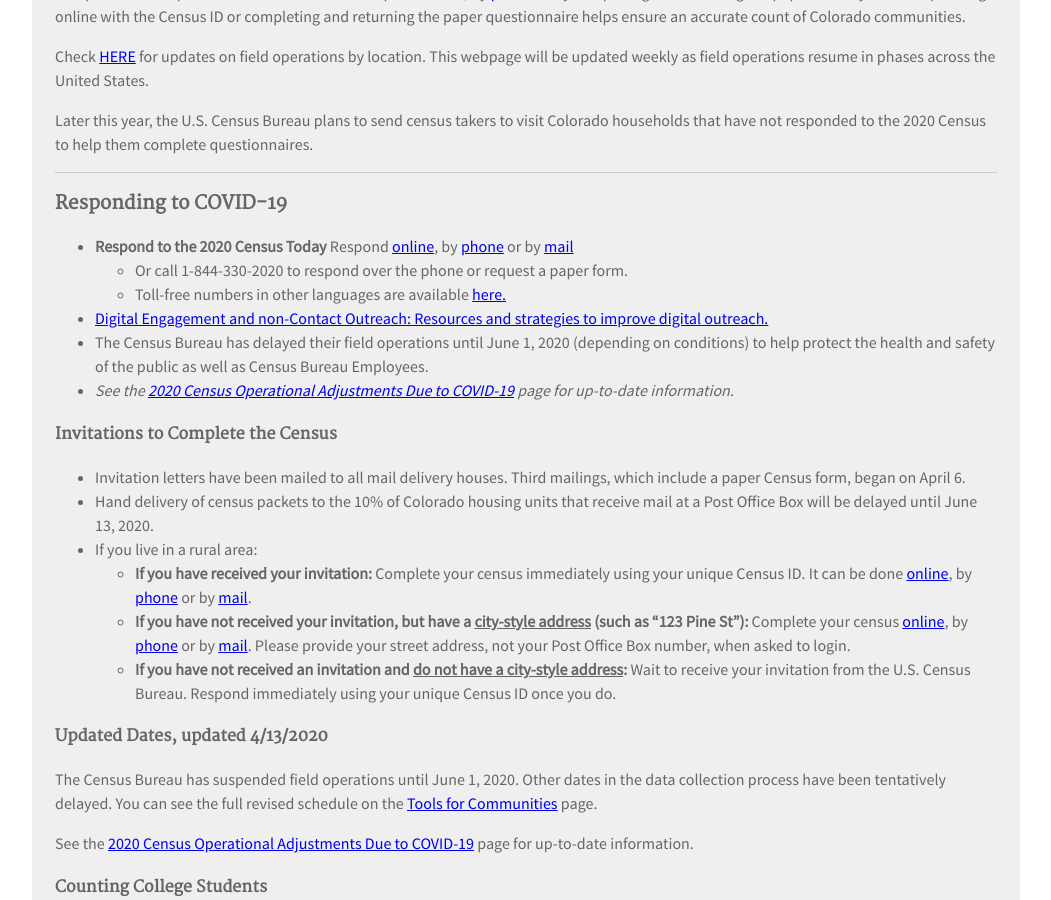
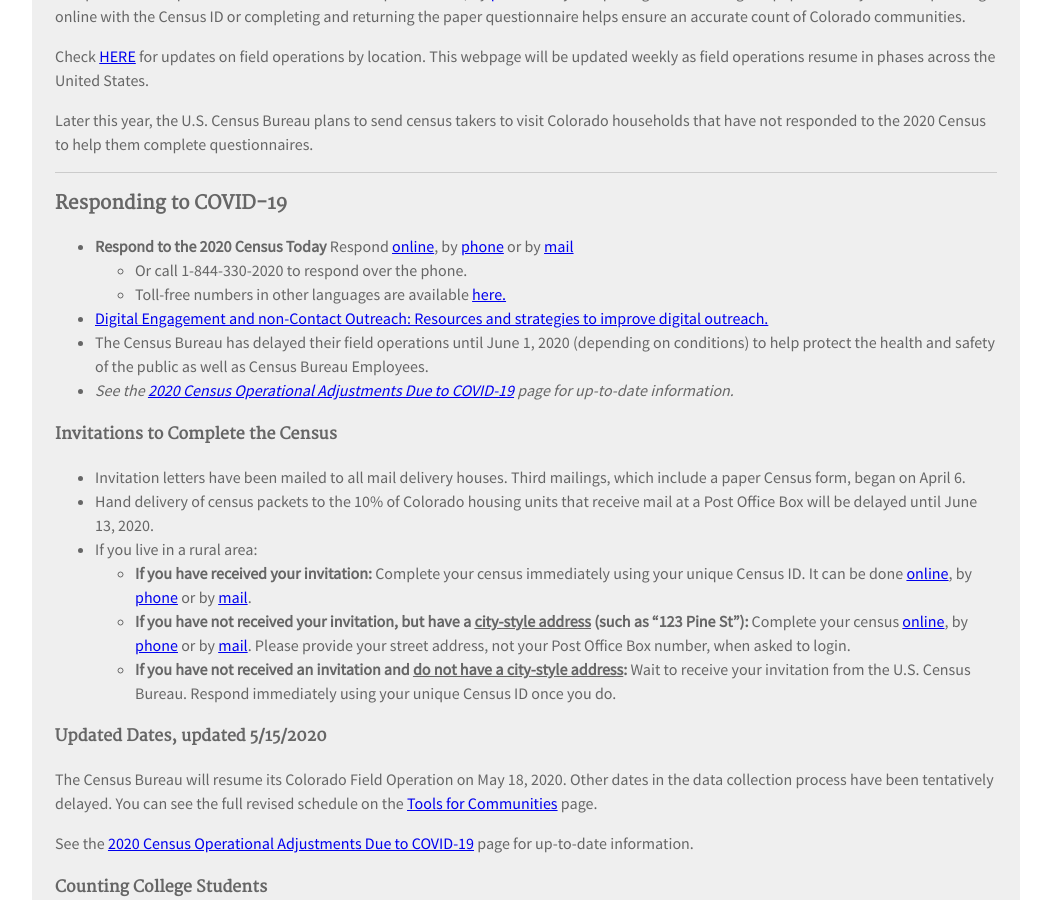
Before and after one commit to TBleess/Website_New, a Jekyll site: the page built from pages/5_CensusACS/2020-covid.html, in a window 1280 px wide and 900 px high, scrolled down 812 px. Shown: the whole window, without its empty margins (114-1165 px from the left). Built offline with Jekyll 4.4.1, drawn with Linux system fonts in a browser that asks for light colours.

Commit message:
Add files via upload

```diff
--- a/pages/5_CensusACS/2020-covid.html
+++ b/pages/5_CensusACS/2020-covid.html
@@ -21,7 +21,7 @@
 
 <p>Last Updated:  5/15/2020</p>
 <hr>
-<h3>Census Field Operations in Colorado Resume on May 18, 2020</h3>
+<h3 style="text-align:center">Census Field Operations in Colorado Resume on May 18, 2020</h3>
 <p style="text-align:center">2020 Census Field Operations Resume in Colorado</p>
 <p style="text-align:center">Census workers to wear PPE</p>
 
@@ -42,7 +42,7 @@
     <a href="https://2020census.gov/en/ways-to-respond/responding-by-phone.html" target="_blank">phone</a> or by
 	<a href="https://2020census.gov/en/ways-to-respond/responding-by-mail.html" target="_blank">mail</a></li>
 <ul>
-<li>Or call 1-844-330-2020 to respond over the phone or request a paper form. </li>
+<li>Or call 1-844-330-2020 to respond over the phone. </li>
 <li>Toll-free numbers in other languages are available <a href="https://2020census.gov/en/contact-us.html" target="_blank">here.</a></li>
 </ul>
 <li><a href="https://drive.google.com/open?id=16e4jdQX03oiZBKHeDcTmheWRw0pQmzNV" target="_blank">Digital Engagement and non-Contact Outreach: Resources and strategies to improve digital outreach.</a></li>
@@ -67,8 +67,8 @@
 <li><b>If you have not received an invitation and <u>do not have a city-style address</u>:</b> Wait to receive your invitation from the U.S. Census Bureau. Respond immediately using your unique Census ID once you do.</li>
 </ul>
 </ul>
-<h4>Updated Dates, updated 4/13/2020</h4>
-<p>The Census Bureau has suspended field operations until June 1, 2020. Other dates in the data collection process have been tentatively delayed.
+<h4>Updated Dates, updated 5/15/2020</h4>
+<p>The Census Bureau will resume its Colorado Field Operation on May 18, 2020. Other dates in the data collection process have been tentatively delayed.
 You can see the full revised schedule on the <a href="https://demography.dola.colorado.gov/census-acs/2020-resources/">Tools for Communities</a> page.</p>
 <p>See the <a href="https://2020census.gov/en/news-events/operational-adjustments-covid-19.html" target="_blank">2020 Census Operational Adjustments Due to COVID-19</a> page for up-to-date information.</p>
 <br>
```
Also changed, not shown: pages/5_CensusACS/2020-resources.html (+1 -17 lines).
